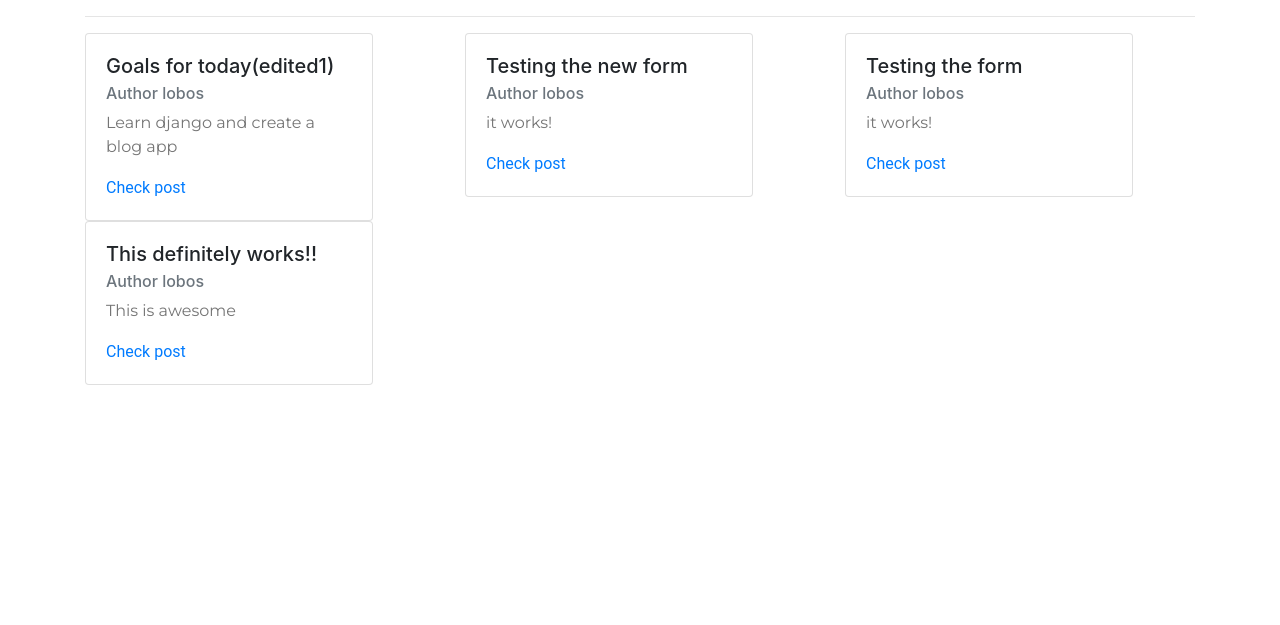
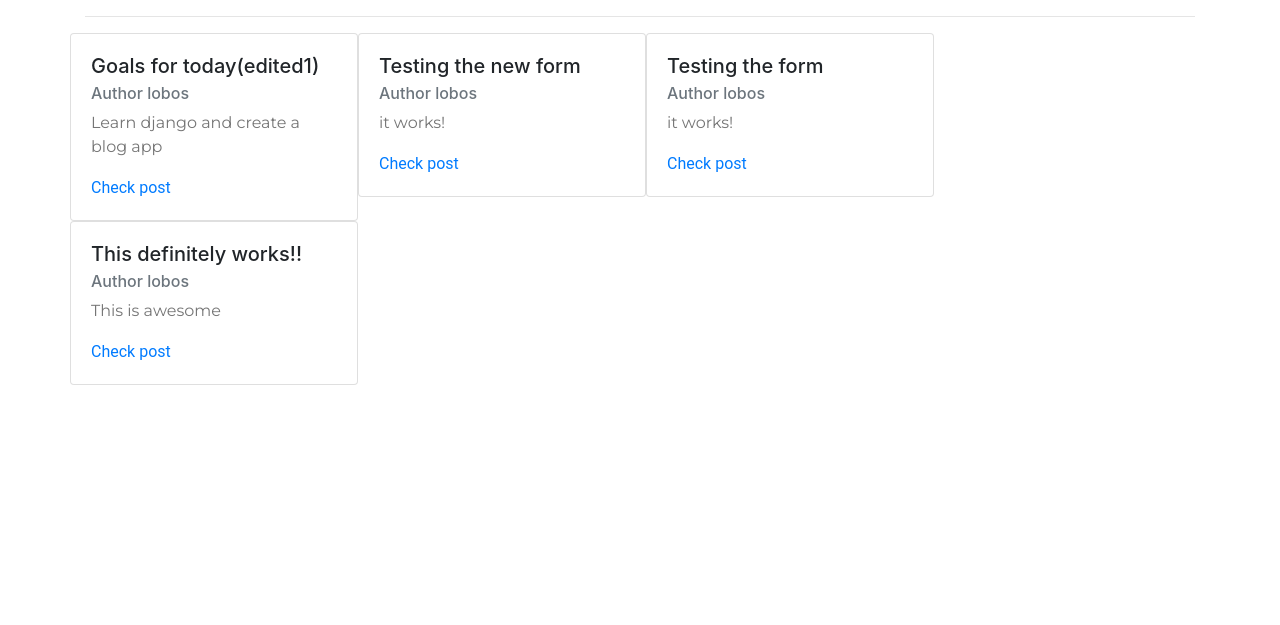
Before and after one commit to NelVivas/Blog-App, a Django app: page / in a window 1280 px wide. Shown: the part 49-674 px from the top of the page. Run offline with Django 3.2, Linux system fonts and the light colour scheme; data comes from the database, SQL or seed files in the repository; some libraries are stand-ins or nearby versions.

```diff
--- a/templates/home.html
+++ b/templates/home.html
@@ -5,7 +5,7 @@
     <div class="row ">
         {% for post in object_list %}
 
-            <div class="col-md-4">
+            <div class="col-md-4-sm-6-lg-6">
 
                 <div class="card" style="width: 18rem;">
                     <div class="card-body">
```
